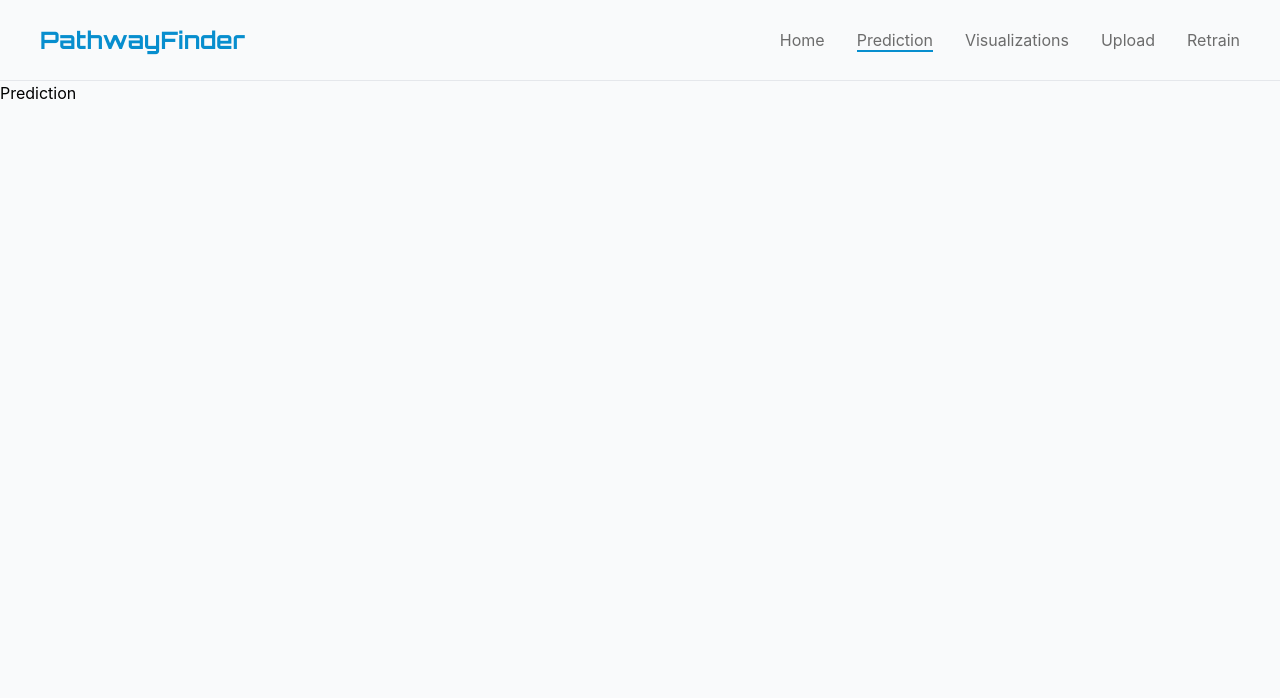
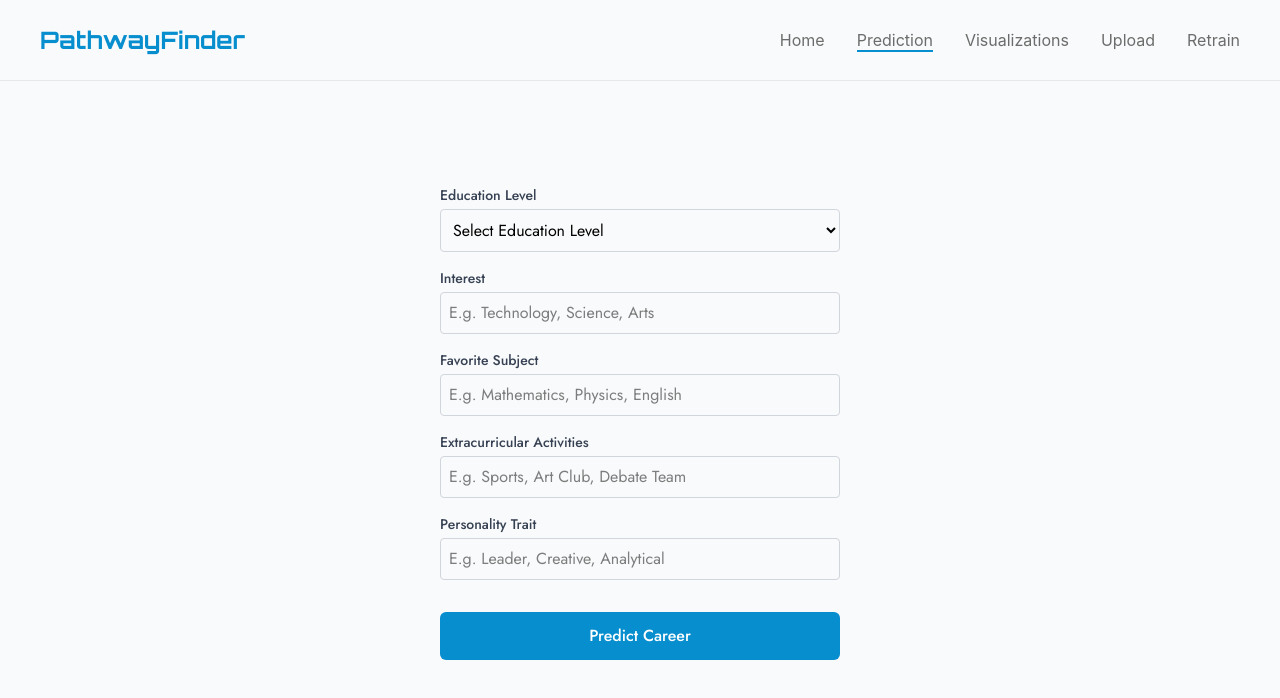
Before and after one commit to uwituzeb/MLP_summative, a React (Create React App) app in the folder frontend/: page /prediction in a window 1280 px wide. Shown: the top 698 px of the page. Built offline with nearby package versions, Linux system fonts and the light colour scheme.

Commit message:
prediction page

```diff
--- a/frontend/src/pages/Prediction.jsx
+++ b/frontend/src/pages/Prediction.jsx
@@ -1,8 +1,168 @@
-import React from 'react'
+import React, { useState } from 'react';
+
 
 const Prediction = () => {
+  const [formData, setFormData] = useState({
+    Education: '',
+    Interest: '',
+    Favorite_Subject: '',
+    Extracurriculars: '',
+    Personality_Trait: ''
+  });
+
+  const [result, setResult] = useState(null);
+  const [loading, setLoading] = useState(false);
+  const [error, setError] = useState(null);
+
+  const handleChange = (e) => {
+    const { name, value } = e.target;
+    setFormData(prevData => ({
+      ...prevData,
+      [name]: value
+    }));
+  }
+
+  const handleSubmit = async (e) => {
+    e.preventDefault();
+    setLoading(true);
+    setError(null);
+
+    try {
+      const response = await fetch('/api/predict', {
+        method: 'POST',
+        headers: {
+          'Content-Type': 'application/json'
+        },
+        body: JSON.stringify(formData)
+      });
+
+      if (!response.ok) {
+        throw new Error(`Error: ${response.status}`);
+      }
+
+      const data = await response.json();
+      setResult(data);
+    } catch (error) {
+      setError('An error occurred while fetching the prediction.');
+    } finally {
+      setLoading(false);
+    }
+  };
+
+  const educationOptions = [
+    "O-level",
+    "A-level",
+  ];
+
+
+
   return (
-    <div>Prediction</div>
+    <div className="max-w-md mx-auto mt-20 p-6">
+      <form onSubmit={handleSubmit} className='space-y-4 font-primary'>
+
+        <div>
+          <label className="block text-sm font-medium text-gray-700 mb-1">
+            Education Level
+          </label>
+          <select
+            name="Education"
+            value={formData.Education}
+            onChange={handleChange}
+            className="w-full p-2 border border-gray-300 rounded"
+            required
+          >
+            <option value="">Select Education Level</option>
+            {educationOptions.map(option => (
+              <option key={option} value={option}>{option}</option>
+            ))}
+          </select>
+        </div>
+
+        <div>
+          <label className="block text-sm font-medium text-gray-700 mb-1">
+            Interest
+          </label>
+          <input
+            type="text"
+            name="Interest"
+            value={formData.Interest}
+            onChange={handleChange}
+            className="w-full p-2 border border-gray-300 rounded"
+            required
+            placeholder="E.g. Technology, Science, Arts"
+          />
+        </div>
+
+        <div>
+          <label className="block text-sm font-medium text-gray-700 mb-1">
+            Favorite Subject
+          </label>
+          <input
+            type="text"
+            name="Favorite_Subject"
+            value={formData.Favorite_Subject}
+            onChange={handleChange}
+            className="w-full p-2 border border-gray-300 rounded"
+            required
+            placeholder="E.g. Mathematics, Physics, English"
+          />
+        </div>
+        <div>
+          <label className="block text-sm font-medium text-gray-700 mb-1">
+            Extracurricular Activities
+          </label>
+          <input
+            type="text"
+            name="Extracurriculars"
+            value={formData.Extracurriculars}
+            onChange={handleChange}
+            className="w-full p-2 border border-gray-300 rounded"
+            required
+            placeholder="E.g. Sports, Art Club, Debate Team"
+          />
+        </div>
+
+        <div>
+          <label className="block text-sm font-medium text-gray-700 mb-1">
+            Personality Trait
+          </label>
+          <input
+            type="text"
+            name="Personality_Trait"
+            value={formData.Personality_Trait}
+            onChange={handleChange}
+            className="w-full p-2 border border-gray-300 rounded"
+            required
+            placeholder="E.g. Leader, Creative, Analytical"
+          />
+        </div>
+
+        <button
+          type="submit"
+          className={`w-full mt-4 bg-primary text-white hover:cursor-pointer py-3 px-8 rounded-md font-primary font-medium ${
+            loading ? 'opacity-70 cursor-not-allowed' : 'hover:bg-primary/75'
+          }`}
+          disabled={loading}
+        >
+          {loading ? 'Processing...' : 'Predict Career'}
+        </button>
+      </form>
+
+      {error && (
+        <div className="mt-6 p-4 bg-red-100 border border-red-400 text-red-700 rounded">
+          {error}
+        </div>
+      )}
+
+      {result && (
+        <div className="mt-6 p-4 bg-green-100 border border-green-400 text-green-700 rounded">
+          <h2 className="font-bold text-lg mb-2">Prediction Results:</h2>
+          <pre className="whitespace-pre-wrap">
+            {JSON.stringify(result, null, 2)}
+          </pre>
+        </div>
+      )}
+    </div>
   )
 }
 
--- a/frontend/src/pages/Retraining.jsx
+++ b/frontend/src/pages/Retraining.jsx
@@ -1,8 +1,26 @@
-import React from 'react'
+import React, {useState} from 'react'
 
 const Retraining = () => {
+  const [file, setFile] = useState(null);
+  const [message, setMessage] = useState('');
+  const [isRetraining, setIsRetraining] = useState(false);
+  const [progress, setProgress] = useState(0);
+  const [retrainingStats, setRetrainingStats] = useState(null);
+
+  const handleFileChange = (e) => {
+    if (e.target.files[0]) {
+      setFile(e.target.files[0]);
+      setMessage('');
+    }
+  };
+
+  const handleRetrain = async () => {
+
+  }
   return (
-    <div>Retraining</div>
+    <div className="max-w-md mx-auto mt-20 p-6">
+
+    </div>
   )
 }
 
--- a/frontend/src/pages/UploadData.jsx
+++ b/frontend/src/pages/UploadData.jsx
@@ -71,7 +71,7 @@ const UploadData = () => {
       <button
         onClick={handleUpload}
         disabled={isUploading || !file}
-        className={`w-full bg-primary text-white hover:cursor-pointer py-3 px-8 rounded-md font-medium ${
+        className={`w-full bg-primary text-white hover:cursor-pointer py-3 px-8 rounded-md font-medium font-primary ${
           isUploading || !file ? 'opacity-70 cursor-not-allowed' : 'hover:bg-primary/75'
         }`}
       >
--- a/frontend/src/styles/output.css
+++ b/frontend/src/styles/output.css
@@ -7,12 +7,19 @@
       "Segoe UI Emoji", "Segoe UI Symbol", "Noto Color Emoji";
     --font-mono: ui-monospace, SFMono-Regular, Menlo, Monaco, Consolas, "Liberation Mono",
       "Courier New", monospace;
+    --color-red-100: oklch(0.936 0.032 17.717);
+    --color-red-400: oklch(0.704 0.191 22.216);
     --color-red-600: oklch(0.577 0.245 27.325);
+    --color-red-700: oklch(0.505 0.213 27.518);
+    --color-green-100: oklch(0.962 0.044 156.743);
+    --color-green-400: oklch(0.792 0.209 151.711);
     --color-green-600: oklch(0.627 0.194 149.214);
+    --color-green-700: oklch(0.527 0.154 150.069);
     --color-blue-50: oklch(0.97 0.014 254.604);
     --color-blue-100: oklch(0.932 0.032 255.585);
     --color-blue-500: oklch(0.623 0.214 259.815);
     --color-blue-600: oklch(0.546 0.245 262.881);
+    --color-blue-700: oklch(0.488 0.243 264.376);
     --color-gray-50: oklch(0.985 0.002 247.839);
     --color-gray-200: oklch(0.928 0.006 264.531);
     --color-gray-300: oklch(0.872 0.01 258.338);
@@ -253,14 +260,26 @@
   .mx-auto {
     margin-inline: auto;
   }
+  .mt-2 {
+    margin-top: calc(var(--spacing) * 2);
+  }
   .mt-4 {
     margin-top: calc(var(--spacing) * 4);
+  }
+  .mt-6 {
+    margin-top: calc(var(--spacing) * 6);
   }
   .mt-10 {
     margin-top: calc(var(--spacing) * 10);
   }
   .mt-20 {
     margin-top: calc(var(--spacing) * 20);
+  }
+  .mb-1 {
+    margin-bottom: calc(var(--spacing) * 1);
+  }
+  .mb-2 {
+    margin-bottom: calc(var(--spacing) * 2);
   }
   .mb-6 {
     margin-bottom: calc(var(--spacing) * 6);
@@ -355,6 +374,13 @@
   .gap-12 {
     gap: calc(var(--spacing) * 12);
   }
+  .space-y-4 {
+    :where(& > :not(:last-child)) {
+      --tw-space-y-reverse: 0;
+      margin-block-start: calc(calc(var(--spacing) * 4) * var(--tw-space-y-reverse));
+      margin-block-end: calc(calc(var(--spacing) * 4) * calc(1 - var(--tw-space-y-reverse)));
+    }
+  }
   .space-x-6 {
     :where(& > :not(:last-child)) {
       --tw-space-x-reverse: 0;
@@ -368,6 +394,9 @@
       margin-inline-start: calc(calc(var(--spacing) * 8) * var(--tw-space-x-reverse));
       margin-inline-end: calc(calc(var(--spacing) * 8) * calc(1 - var(--tw-space-x-reverse)));
     }
+  }
+  .rounded {
+    border-radius: 0.25rem;
   }
   .rounded-lg {
     border-radius: var(--radius-lg);
@@ -411,8 +440,14 @@
   .border-gray-300 {
     border-color: var(--color-gray-300);
   }
+  .border-green-400 {
+    border-color: var(--color-green-400);
+  }
   .border-primary {
     border-color: var(--color-primary);
+  }
+  .border-red-400 {
+    border-color: var(--color-red-400);
   }
   .bg-\[\#078ECE\] {
     background-color: #078ECE;
@@ -429,6 +464,9 @@
   .bg-gray-50 {
     background-color: var(--color-gray-50);
   }
+  .bg-green-100 {
+    background-color: var(--color-green-100);
+  }
   .bg-primary {
     background-color: var(--color-primary);
   }
@@ -438,8 +476,14 @@
   .bg-primary\/20 {
     background-color: color-mix(in oklab, var(--color-primary) 20%, transparent);
   }
+  .bg-red-100 {
+    background-color: var(--color-red-100);
+  }
   .bg-white {
     background-color: var(--color-white);
+  }
+  .p-2 {
+    padding: calc(var(--spacing) * 2);
   }
   .p-3 {
     padding: calc(var(--spacing) * 3);
@@ -461,6 +505,9 @@
   }
   .px-8 {
     padding-inline: calc(var(--spacing) * 8);
+  }
+  .py-2 {
+    padding-block: calc(var(--spacing) * 2);
   }
   .py-3 {
     padding-block: calc(var(--spacing) * 3);
@@ -523,6 +570,9 @@
     --tw-tracking: var(--tracking-tight);
     letter-spacing: var(--tracking-tight);
   }
+  .whitespace-pre-wrap {
+    white-space: pre-wrap;
+  }
   .text-blue-500 {
     color: var(--color-blue-500);
   }
@@ -544,11 +594,17 @@
   .text-green-600 {
     color: var(--color-green-600);
   }
+  .text-green-700 {
+    color: var(--color-green-700);
+  }
   .text-primary {
     color: var(--color-primary);
   }
   .text-red-600 {
     color: var(--color-red-600);
+  }
+  .text-red-700 {
+    color: var(--color-red-700);
   }
   .text-white {
     color: var(--color-white);
@@ -593,6 +649,10 @@
     transition-timing-function: var(--tw-ease, var(--default-transition-timing-function));
     transition-duration: var(--tw-duration, var(--default-transition-duration));
   }
+  .duration-200 {
+    --tw-duration: 200ms;
+    transition-duration: 200ms;
+  }
   .duration-300 {
     --tw-duration: 300ms;
     transition-duration: 300ms;
@@ -608,6 +668,13 @@
     &:hover {
       @media (hover: hover) {
         background-color: var(--color-blue-600);
+      }
+    }
+  }
+  .hover\:bg-blue-700 {
+    &:hover {
+      @media (hover: hover) {
+        background-color: var(--color-blue-700);
       }
     }
   }
@@ -847,6 +914,11 @@
   inherits: false;
   initial-value: skewY(0);
 }
+@property --tw-space-y-reverse {
+  syntax: "*";
+  inherits: false;
+  initial-value: 0;
+}
 @property --tw-space-x-reverse {
   syntax: "*";
   inherits: false;
```
